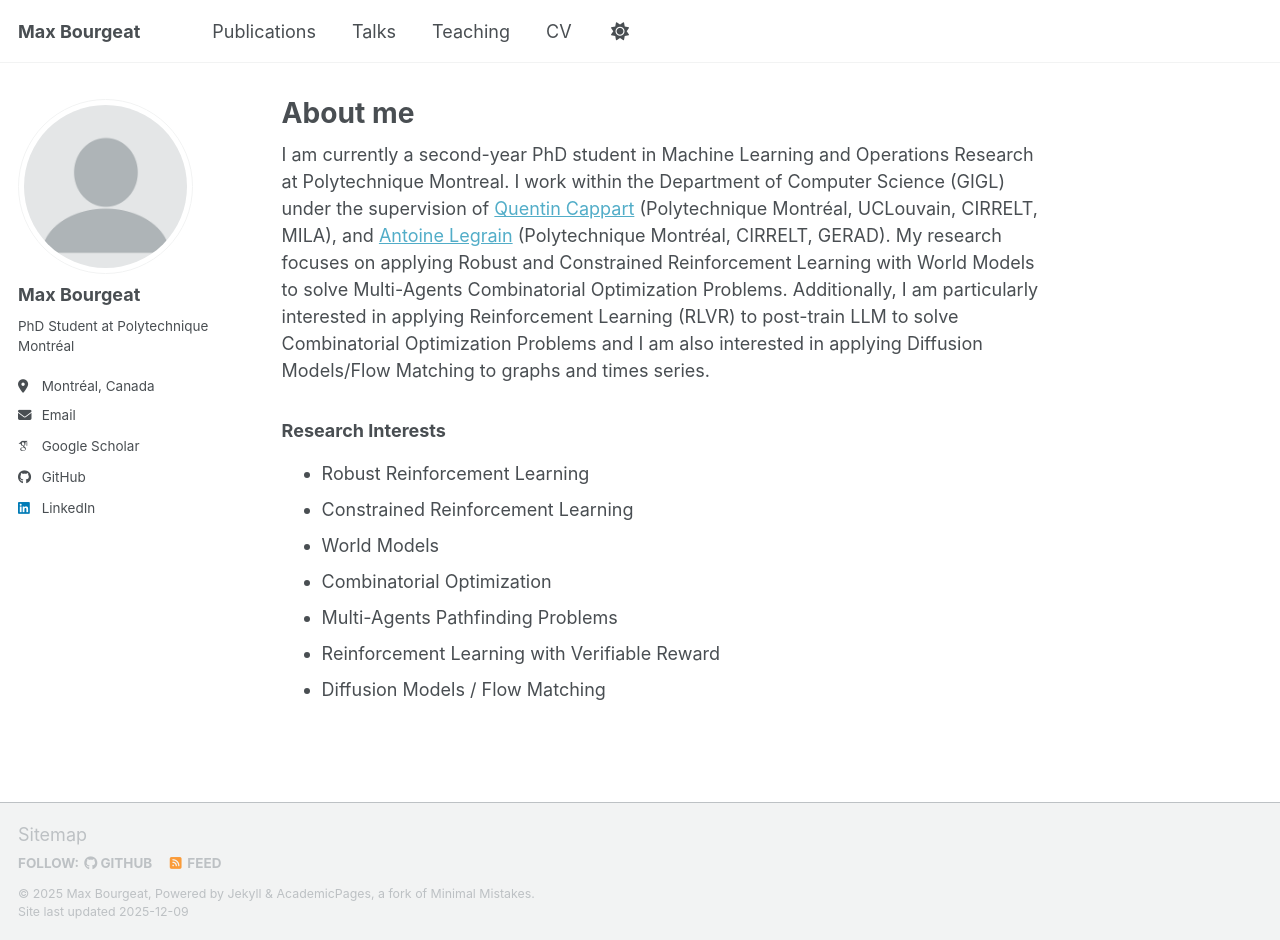
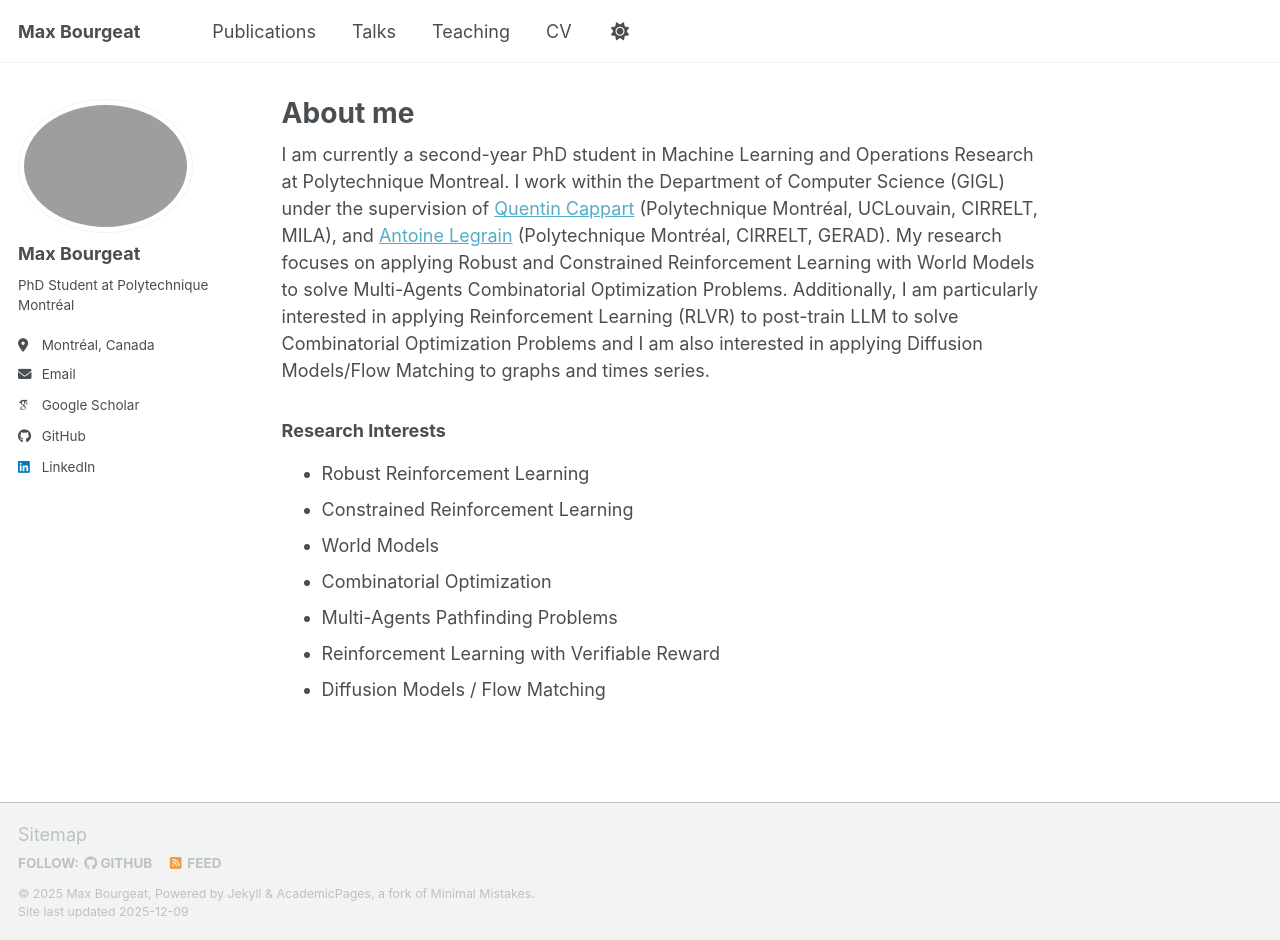
Before and after one commit to Max9294D/Max9294D.github.io, a Jekyll site: the page built from _pages/about.md, in a window 1280 px wide and 940 px high. Built offline with Jekyll 4.4.1, drawn with Linux system fonts in a browser that asks for light colours; some web fonts are replaced; a script bundle is joined from its source files by our own code; library files that are not in the unit come from our copies.

Commit message:
Update _config.yml

```diff
--- a/_config.yml
+++ b/_config.yml
@@ -23,7 +23,7 @@ repository               : "Max9294D.github.io"
 #               Additional customization can be done by editing /_includes/author-profile.html
 author:
   # Biographic information
-  avatar           : "profile.png"
+  avatar           : "photo_profile.png"
   name             : "Max Bourgeat"
   pronouns         : # example: "she/her"
   bio              : "PhD Student at Polytechnique Montréal"
```
